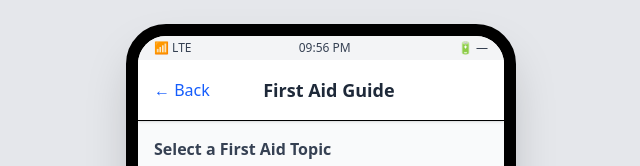
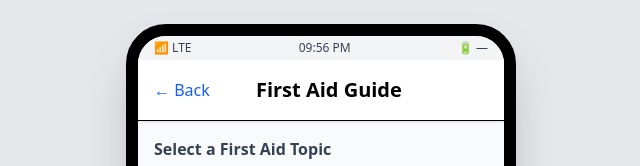
Before and after one commit to Saahil-Gupta/MEC--2025, a React (Vite) app in the folder life-link-pro/: page / in a window 1280 px wide. Both pictures are taken after a click on the button "First Aid Guide". Shown: the top 166 px of the page, without its empty margins (319-959 px from the left). Built offline with nearby package versions, Linux system fonts and the light colour scheme; no server answers.

Commit message:
Updated the Font of First Aid Guide

```diff
--- a/life-link-pro/src/pages/FirstAid.jsx
+++ b/life-link-pro/src/pages/FirstAid.jsx
@@ -17,7 +17,7 @@ export default function FirstAid({ navigate }) {
           >
             ← Back
           </button>
-          <h2 className="text-lg font-semibold text-gray-800">
+          <h2 className="text-xl font-bold">
             First Aid Guide
           </h2>
           <div className="w-10" />
```
